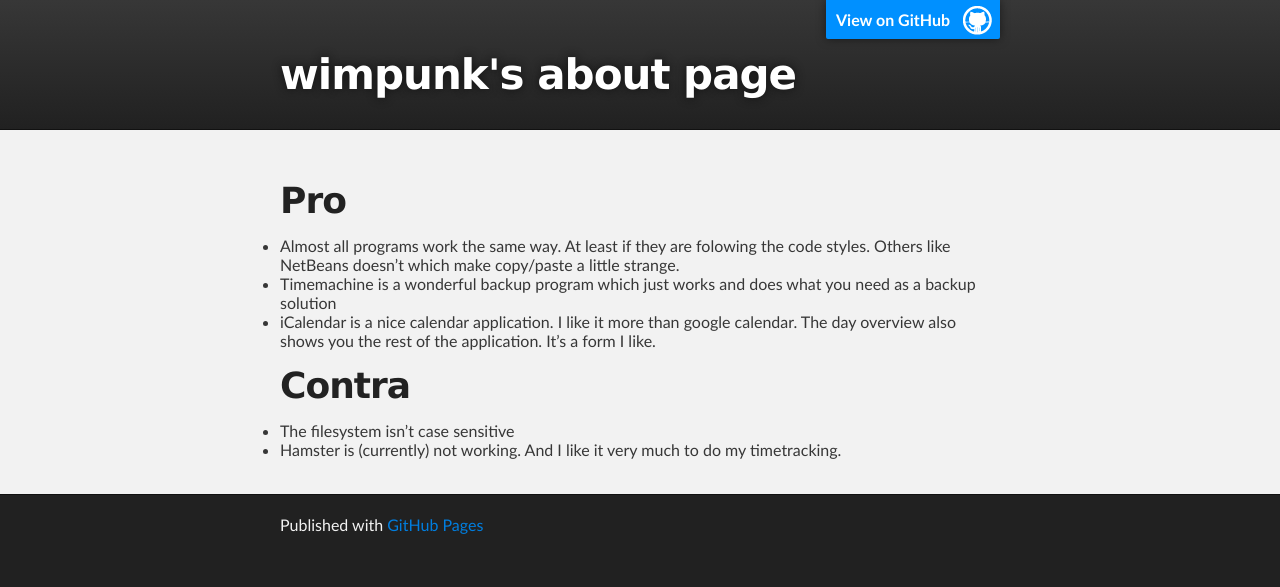
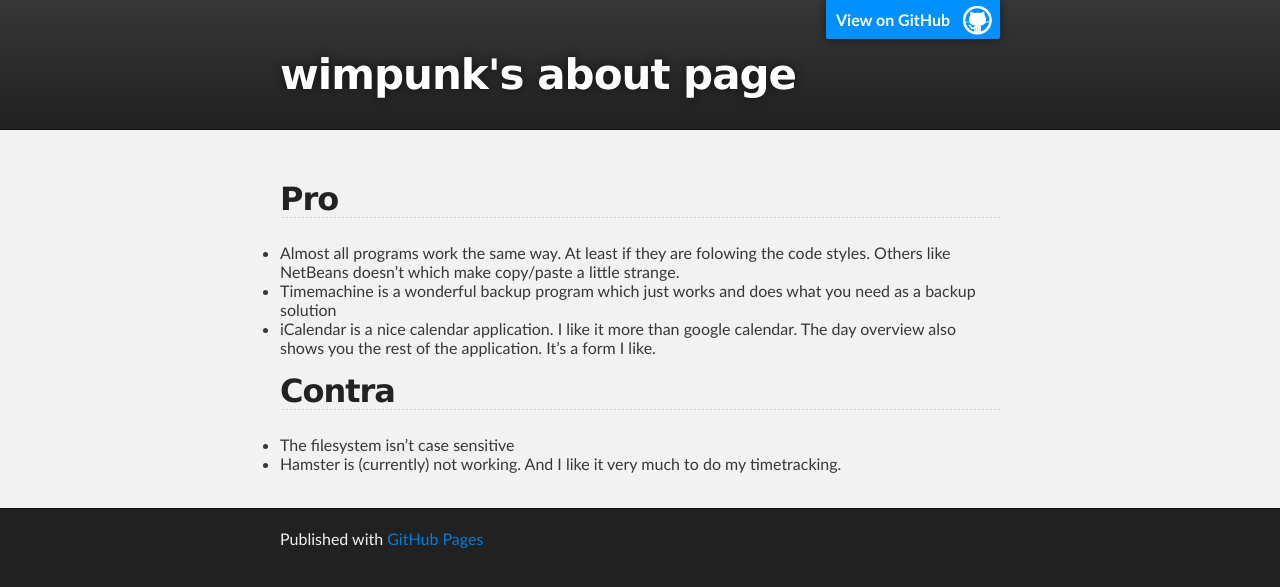
Before and after one commit to wimpunk/wimpunk.github.io, a Jekyll site: the page built from macvslinux.md, in a window 1280 px wide. Shown: the top 587 px of the page. Built offline with Jekyll 4.4.1, drawn with Linux system fonts in a browser that asks for light colours.

Commit message:
chg: cleanup markdown syntax

```diff
--- a/macvslinux.md
+++ b/macvslinux.md
@@ -3,7 +3,8 @@ title: why should you choose mac and why not
 layout: default
 ---
 
-# Pro
+## Pro
+
 * Almost all programs work the same way. At least if they are folowing the code
   styles. Others like NetBeans doesn't which make copy/paste a little strange.
 * Timemachine is a wonderful backup program which just works and does what you
@@ -12,7 +13,9 @@ layout: default
   The day overview also shows you the rest of the application. It's a form
   I like.
 
-# Contra
+## Contra
+
 * The filesystem isn't case sensitive
-* Hamster is (currently) not working.  And I like it very much to do my
+* Hamster is (currently) not working.  And I
+like it very much to do my
   timetracking.
```
